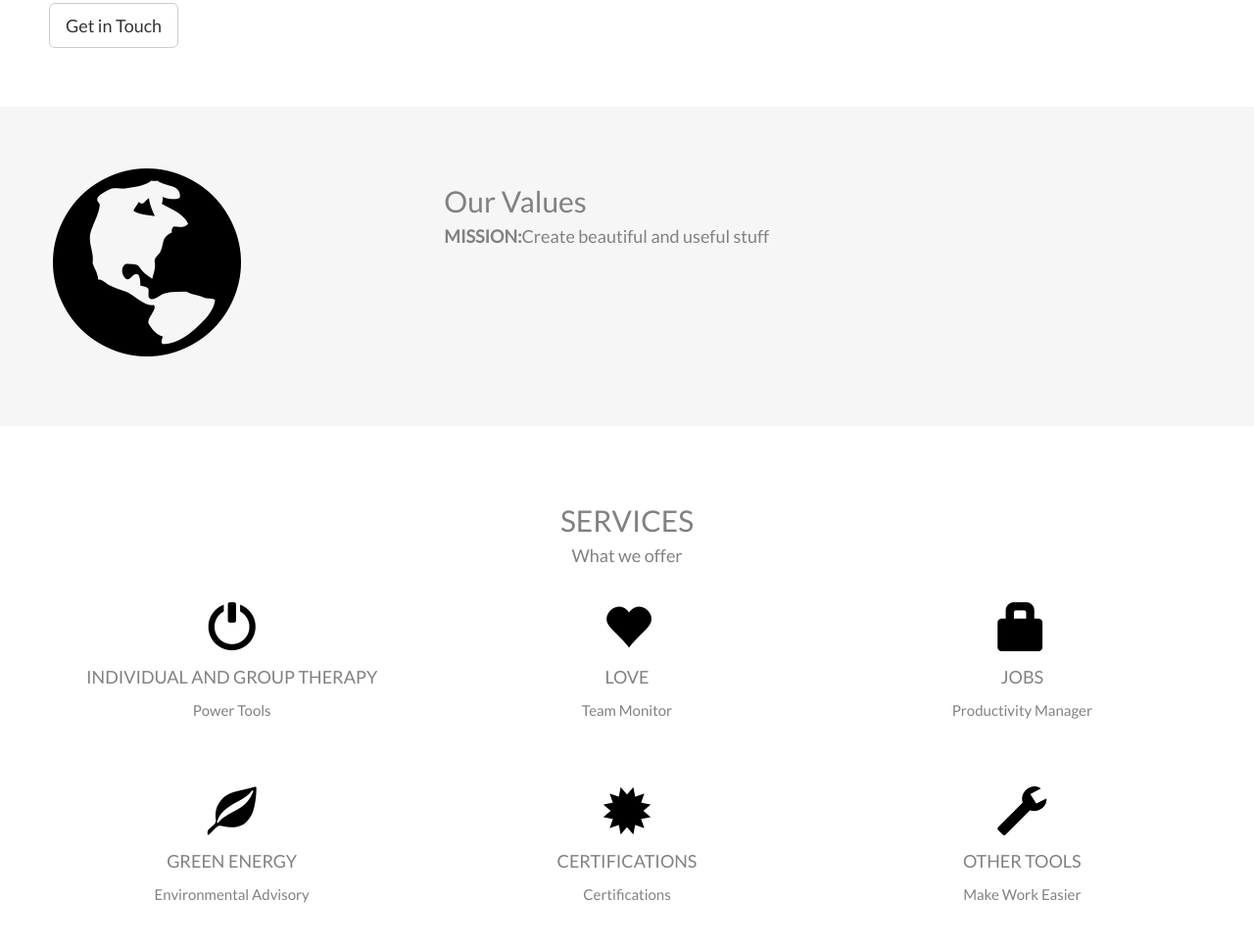
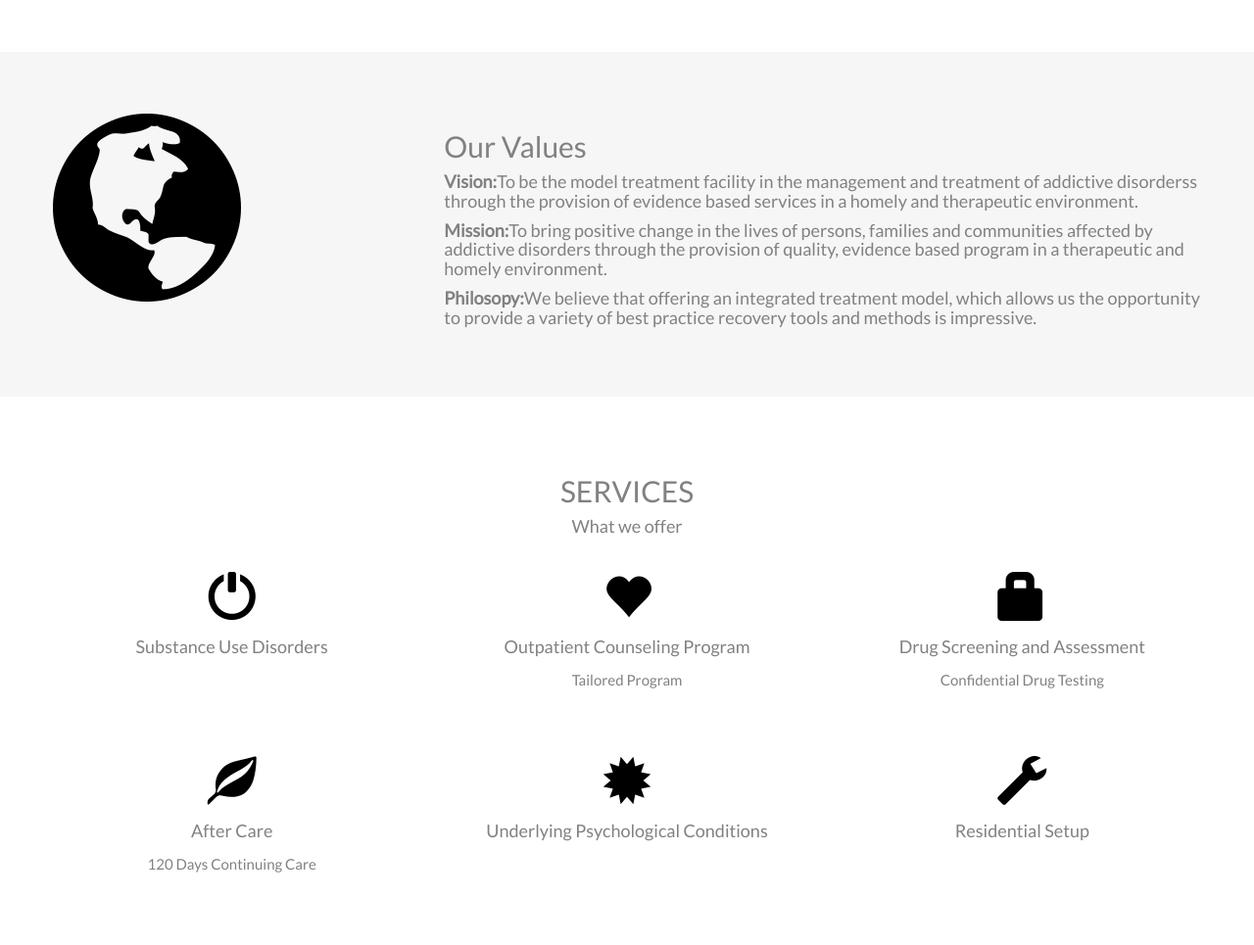
Before and after one commit to Davidwarchy/webShowcase, a plain HTML site: page company/index.html in a window 1280 px wide. Shown: the part 655-1620 px from the top of the page at 98% size. Drawn offline with nearby package versions, Linux system fonts and the light colour scheme.

Commit message:
culsory commit

```diff
--- a/company/index.html
+++ b/company/index.html
@@ -96,7 +96,7 @@ https://www.w3schools.com/bootstrap/bootstrap_theme_company.asp#services
 
 <div class="jumbotron text-center">
   <h1>NEW DAWN CENTER</h1>
-  <p>We rehabilitate people with addiction and personality defects.</p>
+  <p>Recovery as a holistic life long journey.</p>
 </div>
 
 
@@ -104,9 +104,8 @@ https://www.w3schools.com/bootstrap/bootstrap_theme_company.asp#services
   <div class="row">
     <div class="col-sm-8">
       <h2>About Us</h2>
-      <h4>The core spirit of our company started as to do the most good. It still remains that even today. Made up of a team of the some of the smartest people in the world, we aim to deliver the best. Our top product, for which we are well-known, continues to improve, making certain that our customers are happy and satisfied.</h4>
-      <p>We can only imagine about what will happen in the future. The arch of technology continues to be pushed by tech enthusiasts and companies and scientists. We aim to leverage what can be offered by cutting-edge technologies.	</p>
-      <button class="btn btn-default btn-lg">Get in Touch</button>
+      <h4>New Dawn rehabilitation center is a level 3.3 ASAMPPR2 residential addictive disorders treatment facility. The center arose from the dreams of Beryl Susan Ogutu and Job Kithinji who strove to provide a client focused and customized program to enable individuals suffering from substance abuse disorders and other underlying psychiatric disorders achieve overall functioning at the family, work and personal level.	</h4>
+
     </div>
     <div class="col-sm-4">
       <span class="glyphicon glyphicon-signal logo"></span>
@@ -121,7 +120,9 @@ https://www.w3schools.com/bootstrap/bootstrap_theme_company.asp#services
     </div>
     <div class="col-sm-8">
       <h2>Our Values</h2>
-      <h4><strong>MISSION:</strong>Create beautiful and useful stuff</h4>
+      <h4><strong>Vision:</strong>To be the model treatment facility in the management and treatment of addictive disorderss through the provision of evidence based services in a homely and therapeutic environment.</h4>
+	  <h4><strong>Mission:</strong>To bring positive change in the lives of persons, families and communities affected by addictive disorders through the provision of quality, evidence based program in a therapeutic and homely environment.</h4>
+	  <h4><strong>Philosopy:</strong>We believe that offering an integrated treatment model, which allows us the opportunity to provide a variety of best practice recovery tools and methods is impressive.</h4>
       <!-- <p><strong>VISION :</strong> Make an increment improvement in the world</p> -->
     </div>
   </div>
@@ -134,36 +135,36 @@ https://www.w3schools.com/bootstrap/bootstrap_theme_company.asp#services
   <div class="row">
     <div class="col-sm-4">
       <span class="glyphicon glyphicon-off logo-small"></span>
-      <h4>INDIVIDUAL AND GROUP THERAPY</h4>
-      <p>Power Tools</p>
+      <h4>Substance Use Disorders</h4>
+      <p></p>
     </div>
     <div class="col-sm-4">
       <span class="glyphicon glyphicon-heart logo-small"></span>
-      <h4>LOVE</h4>
-      <p>Team Monitor</p>
+      <h4>Outpatient Counseling Program</h4>
+      <p>Tailored Program</p>
     </div>
     <div class="col-sm-4">
       <span class="glyphicon glyphicon-lock logo-small"></span>
-      <h4>JOBS</h4>
-      <p>Productivity Manager</p>
+      <h4>Drug Screening and Assessment</h4>
+      <p>Confidential Drug Testing</p>
     </div>
     </div>
     <br><br>
   <div class="row">
     <div class="col-sm-4">
       <span class="glyphicon glyphicon-leaf logo-small"></span>
-      <h4>GREEN ENERGY</h4>
-      <p>Environmental Advisory</p>
+      <h4>After Care</h4>
+      <p>120 Days Continuing Care</p>
     </div>
     <div class="col-sm-4">
       <span class="glyphicon glyphicon-certificate logo-small"></span>
-      <h4>CERTIFICATIONS</h4>
-      <p>Certifications</p>
+      <h4>Underlying Psychological Conditions</h4>
+      <p></p>
     </div>
     <div class="col-sm-4">
       <span class="glyphicon glyphicon-wrench logo-small"></span>
-      <h4>OTHER TOOLS</h4>
-      <p>Make Work Easier</p>
+      <h4>Residential Setup</h4>
+      <p></p>
     </div>
   </div>
 </div>
@@ -210,7 +211,7 @@ https://www.w3schools.com/bootstrap/bootstrap_theme_company.asp#services
   <!-- Wrapper for slides -->
   <div class="carousel-inner" role="listbox">
     <div class="item active">
-    <h4>"This company is the best. I am so happy with the result!"<br><span style="font-style:normal;">Michael Roe, Vice President, Comment Box</span></h4>
+    <h4>"This rehab is the best. I am so happy with the results!"<br><span style="font-style:normal;">Michael Roe, Vice President, Comment Box</span></h4>
     </div>
     <div class="item">
       <h4>"One word... WOW!!"<br><span style="font-style:normal;">John Doe, Salesman, Rep Inc</span></h4>
```
